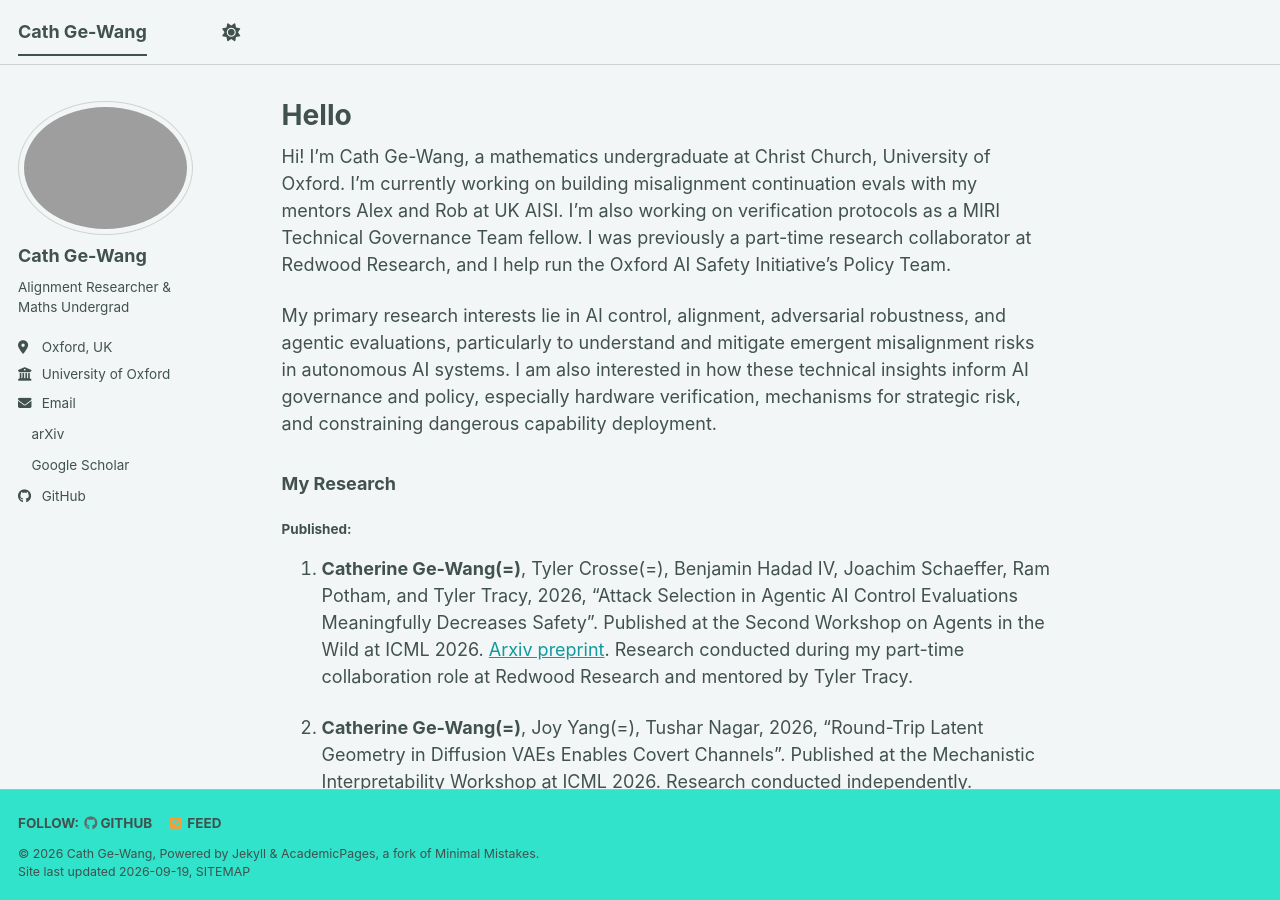
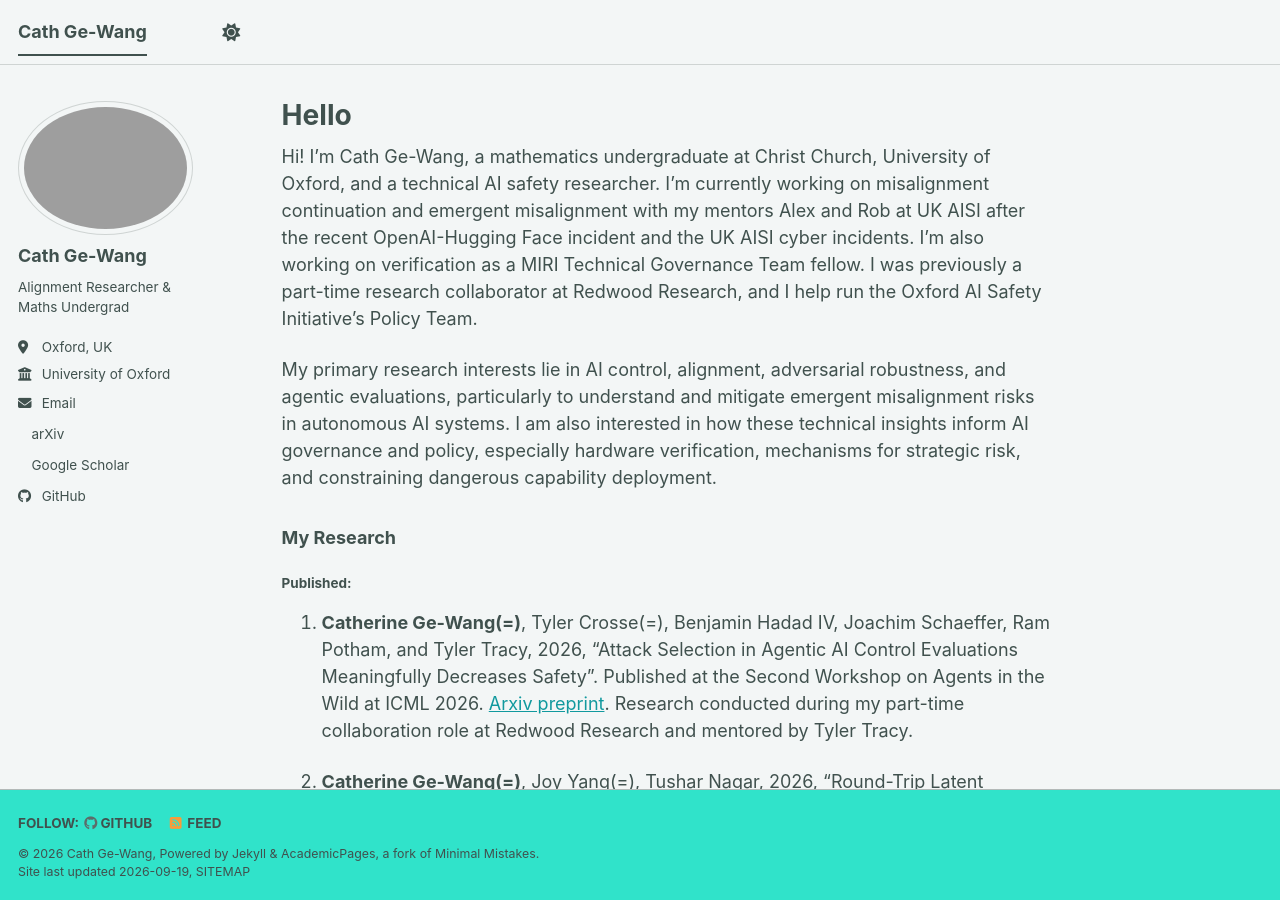
Before and after one commit to cjgwang/cjgwang.github.io, a Jekyll site: the page built from _pages/about.md, in a window 1280 px wide and 900 px high. Built offline with Jekyll 4.4.1, drawn with Linux system fonts in a browser that asks for light colours; a style sheet for code colours, icons or effects is not loaded.

Commit message:
update research description
Updated personal introduction and research focus.

```diff
--- a/_pages/about.md
+++ b/_pages/about.md
@@ -6,7 +6,7 @@ redirect_from:
   - /about/
   - /about.html
 ---
-Hi! I’m Cath Ge-Wang, a mathematics undergraduate at Christ Church, University of Oxford. I'm currently working on building misalignment continuation evals with my mentors Alex and Rob at UK AISI. I'm also working on verification protocols as a MIRI Technical Governance Team fellow. I was previously a part-time research collaborator at Redwood Research, and I help run the Oxford AI Safety Initiative's Policy Team.
+Hi! I’m Cath Ge-Wang, a mathematics undergraduate at Christ Church, University of Oxford, and a technical AI safety researcher. I'm currently working on misalignment continuation and emergent misalignment with my mentors Alex and Rob at UK AISI after the recent OpenAI-Hugging Face incident and the UK AISI cyber incidents. I'm also working on verification  as a MIRI Technical Governance Team fellow. I was previously a part-time research collaborator at Redwood Research, and I help run the Oxford AI Safety Initiative's Policy Team.
 
 My primary research interests lie in AI control, alignment, adversarial robustness, and agentic evaluations, particularly to understand and mitigate emergent misalignment risks in autonomous AI systems. I am also interested in how these technical insights inform AI governance and policy, especially hardware verification, mechanisms for strategic risk, and constraining dangerous capability deployment.
 
```
